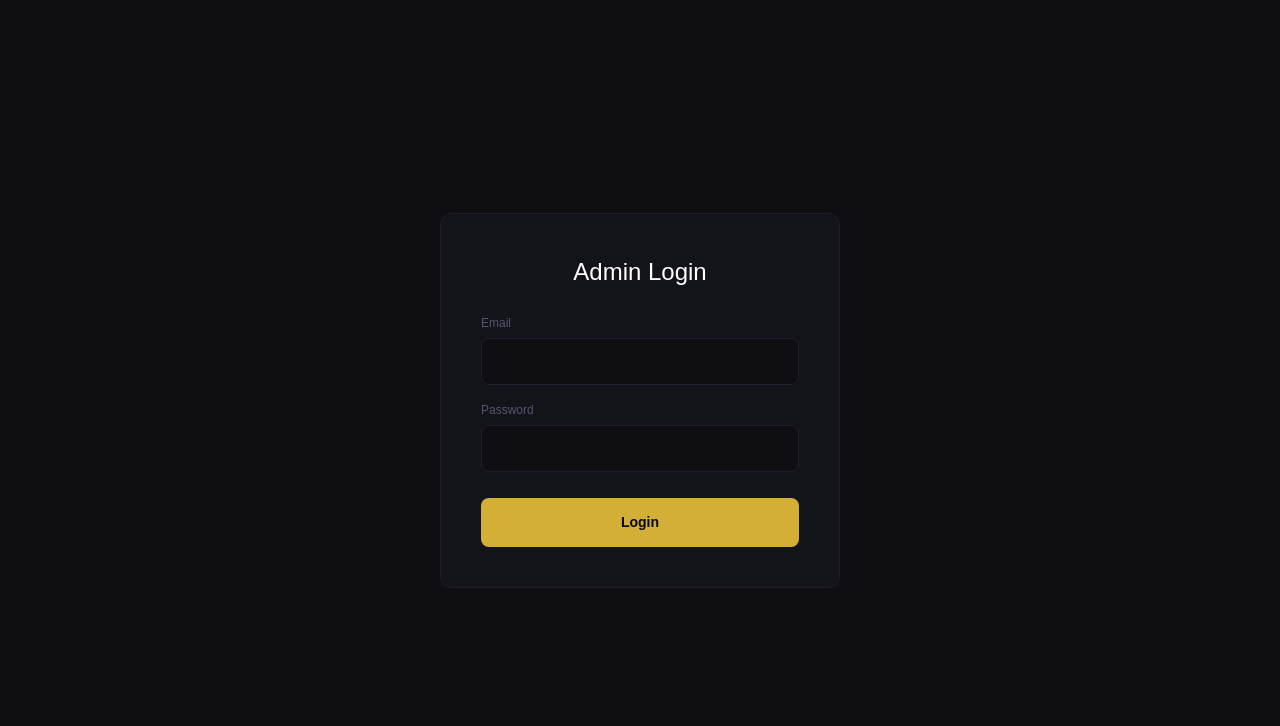
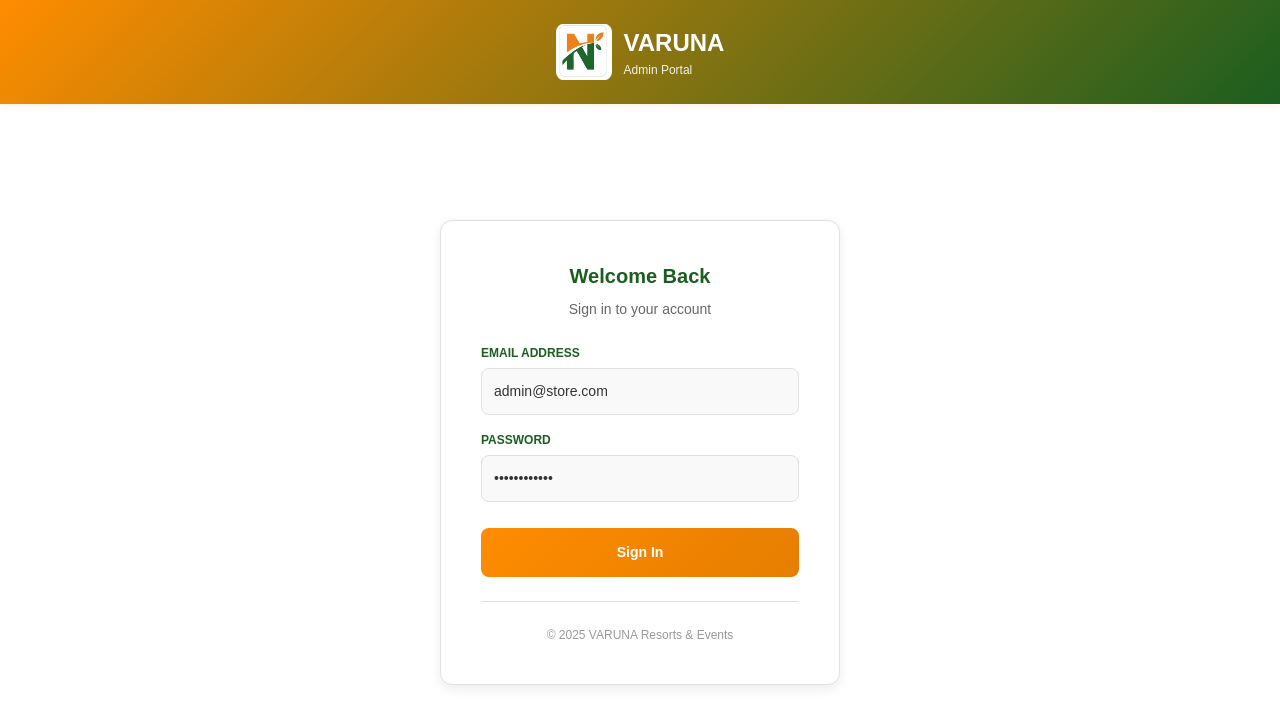
Before and after one commit to shareefcr7/nadva-admin, a Next.js app: page /login in a window 1280 px wide. Shown: the top 726 px of the page. Built offline with nearby package versions, Linux system fonts and the light colour scheme; no server answers.

Commit message:
Update admin dashboard to light theme

```diff
--- a/components/Sidebar.tsx
+++ b/components/Sidebar.tsx
@@ -84,18 +84,18 @@ export default function Sidebar({ isSidebarOpen, setIsSidebarOpen }: SidebarProp
           top: 0;
           width: 240px;
           height: 100vh;
-          background: #13131a;
-          border-right: 1px solid #1e1e2e;
+          background: #ffffff;
+          border-right: 2px solid #FF8C00;
           display: flex;
           flex-direction: column;
-          padding: 28px 0;
+          padding: 0;
           transform: translateX(-100%);
           transition: transform 0.3s ease-out;
           z-index: 50;
           pointer-events: auto;
           overflow-y: auto;
           font-family: 'DM Sans', sans-serif;
-          box-shadow: 2px 0 15px rgba(0, 0, 0, 0.4);
+          box-shadow: 2px 0 8px rgba(255, 140, 0, 0.1);
         }
 
         .sidebar.open {
@@ -111,7 +111,7 @@ export default function Sidebar({ isSidebarOpen, setIsSidebarOpen }: SidebarProp
             height: 100%;
             transform: translateX(0);
             z-index: auto;
-            border-right: 1px solid #1e1e2e;
+            border-right: 2px solid #FF8C00;
             box-shadow: none;
             flex-shrink: 0;
           }
@@ -127,44 +127,60 @@ export default function Sidebar({ isSidebarOpen, setIsSidebarOpen }: SidebarProp
 
         /* Sidebar header/logo */
         .sidebar-header {
-          padding: 0 24px 32px;
-          border-bottom: 1px solid #1e1e2e;
+          padding: 20px 16px;
+          border-bottom: 2px solid #FF8C00;
+          background: linear-gradient(135deg, #FF8C00 0%, #1B5E20 100%);
+          display: flex;
+          align-items: center;
+          gap: 10px;
+        }
+
+        .sidebar-logo-icon {
+          width: 48px;
+          height: 48px;
+          border-radius: 6px;
+          flex-shrink: 0;
+          overflow: hidden;
+          background: #ffffff;
         }
 
         .sidebar-logo {
           font-family: 'Syne', sans-serif;
-          font-size: 20px;
+          font-size: 16px;
           font-weight: 800;
           letter-spacing: -0.02em;
-          color: #e8e8f0;
+          color: #ffffff;
           margin: 0;
+          line-height: 1.2;
         }
 
         .sidebar-logo-accent {
-          color: #D4AF37;
+          color: #ffffff;
         }
 
         .sidebar-subtext {
-          font-size: 11px;
-          color: #44445a;
-          margin-top: 2px;
+          font-size: 10px;
+          color: #ffffff;
+          margin-top: 0;
           font-weight: 500;
           letter-spacing: 0.06em;
+          opacity: 0.9;
         }
 
         /* Navigation section */
         .sidebar-nav {
-          margin-top: 20px;
+          margin-top: 0;
           flex: 1;
           overflow-y: auto;
+          padding-top: 12px;
         }
 
         .sidebar-nav-label {
           font-size: 10px;
           font-weight: 700;
           letter-spacing: 0.12em;
-          color: #33334a;
-          padding: 0 24px 10px;
+          color: #CCCCCC;
+          padding: 12px 16px 8px;
           text-transform: uppercase;
         }
 
@@ -173,35 +189,35 @@ export default function Sidebar({ isSidebarOpen, setIsSidebarOpen }: SidebarProp
           display: flex;
           align-items: center;
           gap: 12px;
-          padding: 12px 24px;
+          padding: 12px 16px;
           cursor: pointer;
           font-family: 'DM Sans', sans-serif;
           font-size: 14px;
           font-weight: 500;
-          color: #666680;
+          color: #666666;
           border-left: 3px solid transparent;
           transition: all 0.18s ease;
           user-select: none;
           letter-spacing: 0.01em;
-          margin: 0 12px;
-          border-radius: 0 8px 8px 0;
+          margin: 0 8px;
+          border-radius: 0 6px 6px 0;
         }
 
         .nav-item:hover {
-          color: #c4c4e0;
-          background: #1a1a26;
-          border-left-color: #D4AF37;
+          color: #FF8C00;
+          background: #fff5f0;
+          border-left-color: #FF8C00;
         }
 
         .nav-item.active {
-          color: #D4AF37;
-          background: linear-gradient(90deg, rgba(212, 175, 55, 0.15) 0%, transparent 100%);
-          border-left-color: #D4AF37;
+          color: #FF8C00;
+          background: #fff5f0;
+          border-left-color: #FF8C00;
           font-weight: 600;
         }
 
         .nav-item.active svg {
-          color: #D4AF37;
+          color: #FF8C00;
         }
 
         .nav-item svg {
@@ -212,9 +228,10 @@ export default function Sidebar({ isSidebarOpen, setIsSidebarOpen }: SidebarProp
 
         /* Sidebar footer */
         .sidebar-footer {
-          padding: 20px 24px;
-          border-top: 1px solid #1e1e2e;
+          padding: 16px;
+          border-top: 2px solid #FF8C00;
           margin-top: auto;
+          background: linear-gradient(135deg, #fff9f5 0%, #f5faf8 100%);
         }
 
         .user-profile {
@@ -228,7 +245,7 @@ export default function Sidebar({ isSidebarOpen, setIsSidebarOpen }: SidebarProp
           width: 32px;
           height: 32px;
           border-radius: 50%;
-          background: linear-gradient(135deg, #b8932c, #D4AF37);
+          background: linear-gradient(135deg, #FF8C00, #1B5E20);
           display: flex;
           align-items: center;
           justify-content: center;
@@ -246,7 +263,7 @@ export default function Sidebar({ isSidebarOpen, setIsSidebarOpen }: SidebarProp
         .user-name {
           font-size: 13px;
           font-weight: 600;
-          color: #c4c4e0;
+          color: #1B5E20;
           margin: 0;
           white-space: nowrap;
           overflow: hidden;
@@ -255,7 +272,7 @@ export default function Sidebar({ isSidebarOpen, setIsSidebarOpen }: SidebarProp
 
         .user-email {
           font-size: 11px;
-          color: #44445a;
+          color: #999999;
           margin: 0;
           white-space: nowrap;
           overflow: hidden;
@@ -263,12 +280,12 @@ export default function Sidebar({ isSidebarOpen, setIsSidebarOpen }: SidebarProp
         }
 
         .logout-btn {
-          padding: 12px 24px;
+          padding: 12px 16px;
           cursor: pointer;
-          color: #666680;
+          color: #666666;
           border: none;
           background: transparent;
-          border-radius: 8px;
+          border-radius: 6px;
           transition: all 0.2s ease;
           font-size: 14px;
           font-weight: 500;
@@ -278,12 +295,12 @@ export default function Sidebar({ isSidebarOpen, setIsSidebarOpen }: SidebarProp
         }
 
         .logout-btn:hover {
-          color: #ff6666;
-          background: rgba(255, 68, 68, 0.05);
+          color: #FF8C00;
+          background: #fff5f0;
         }
 
         .logout-btn:active {
-          background: rgba(255, 68, 68, 0.1);
+          background: #ffede0;
         }
 
         /* Mobile adjustments */
@@ -318,12 +335,12 @@ export default function Sidebar({ isSidebarOpen, setIsSidebarOpen }: SidebarProp
         }
 
         .sidebar::-webkit-scrollbar-thumb {
-          background: #2a2a38;
+          background: #FF8C00;
           border-radius: 4px;
         }
 
         .sidebar::-webkit-scrollbar-thumb:hover {
-          background: #3a3a48;
+          background: #E67E00;
         }
       `}</style>
 
@@ -338,10 +355,13 @@ export default function Sidebar({ isSidebarOpen, setIsSidebarOpen }: SidebarProp
       <aside className={`sidebar${isSidebarOpen ? " open" : ""}`} role="navigation">
         {/* Logo Section */}
         <div className="sidebar-header">
-          <h1 className="sidebar-logo">
-            AD<span className="sidebar-logo-accent">MIN</span>
-          </h1>
-          <p className="sidebar-subtext">CONTROL PANEL</p>
+          <div className="sidebar-logo-icon">
+            <img src="/images/logo.jpg" alt="VARUNA" style={{ width: '100%', height: '100%', objectFit: 'contain' }} />
+          </div>
+          <div>
+            <h1 className="sidebar-logo">VARUNA</h1>
+            <p className="sidebar-subtext">ADMIN</p>
+          </div>
         </div>
 
         {/* Navigation */}
--- a/src/app/login/page.tsx
+++ b/src/app/login/page.tsx
@@ -4,8 +4,8 @@ import { useRouter } from "next/navigation";
 
 export default function LoginPage() {
   const router = useRouter();
-  const [email, setEmail] = useState("");
-  const [password, setPassword] = useState("");
+  const [email, setEmail] = useState("admin@store.com");
+  const [password, setPassword] = useState("PASSWORD#123");
   const [error, setError] = useState("");
   const [loading, setLoading] = useState(false);
   const [checking, setChecking] = useState(true);
@@ -20,7 +20,7 @@ export default function LoginPage() {
     }
   }, [router]);
 
-  if (checking) return <div style={{ background: "#0f0f13", height: "100vh" }} />;
+  if (checking) return <div style={{ background: "#ffffff", height: "100vh" }} />;
 
   const handleLogin = async (e: React.FormEvent) => {
     e.preventDefault();
@@ -42,7 +42,6 @@ export default function LoginPage() {
 
       if (data.token) {
         localStorage.setItem("token", data.token);
-        // localStorage.setItem("user", JSON.stringify(data.user));
         router.push("/admin/categories");
       }
     } catch (err: unknown) {
@@ -59,68 +58,176 @@ export default function LoginPage() {
   return (
     <div style={{
       display: "flex",
+      flexDirection: "column",
+      minHeight: "100vh",
+      background: "#ffffff",
+      fontFamily: "'DM Sans', sans-serif"
+    }}>
+      {/* HEADER SECTION - Orange & Green */}
+      <header style={{
+        background: "linear-gradient(135deg, #FF8C00 0%, #1B5E20 100%)",
+        padding: "24px 20px",
+        boxShadow: "0 2px 8px rgba(255, 140, 0, 0.1)",
+        display: "flex",
         alignItems: "center",
         justifyContent: "center",
-      height: "100vh",
-      background: "#0f0f13",
-      fontFamily: "'DM Sans', sans-serif"
+        gap: "12px"
+      }}>
+        {/* NADAV N Logo Placeholder */}
+        <div style={{
+          width: "56px",
+          height: "56px",
+          background: "#ffffff",
+          borderRadius: "8px",
+          display: "flex",
+          alignItems: "center",
+          justifyContent: "center",
+          overflow: "hidden"
+        }}>
+          <img src="/images/logo.jpg" alt="VARUNA" style={{ width: '100%', height: '100%', objectFit: 'contain' }} />
+        </div>
+        <div>
+          <h1 style={{
+            color: "#ffffff",
+            margin: 0,
+            fontSize: "24px",
+            fontWeight: 800,
+            fontFamily: "'Syne', sans-serif"
+          }}>
+            VARUNA
+          </h1>
+          <p style={{
+            color: "#ffffff",
+            margin: 0,
+            fontSize: "12px",
+            fontWeight: 500,
+            opacity: 0.9
+          }}>
+            Admin Portal
+          </p>
+        </div>
+      </header>
+
+      {/* LOGIN FORM SECTION */}
+      <div style={{
+        display: "flex",
+        alignItems: "center",
+        justifyContent: "center",
+        flex: 1,
+        padding: "40px 20px"
       }}>
         <div style={{
-        background: "#13131a",
+          background: "#ffffff",
           padding: "40px",
           borderRadius: "12px",
-        border: "1px solid #1e1e2e",
+          border: "1px solid #e0e0e0",
           width: "100%",
-        maxWidth: "400px"
+          maxWidth: "400px",
+          boxShadow: "0 4px 12px rgba(0, 0, 0, 0.08)"
         }}>
-        <h1 style={{ color: "#fff", marginBottom: "24px", fontFamily: "'Syne', sans-serif", fontSize: "24px", textAlign: "center" }}>
-          Admin Login
-        </h1>
+          <h2 style={{
+            color: "#1B5E20",
+            marginBottom: "8px",
+            fontFamily: "'Syne', sans-serif",
+            fontSize: "20px",
+            textAlign: "center",
+            fontWeight: 700
+          }}>
+            Welcome Back
+          </h2>
+          <p style={{
+            color: "#666666",
+            marginBottom: "24px",
+            fontFamily: "'DM Sans', sans-serif",
+            fontSize: "14px",
+            textAlign: "center",
+            margin: "0 0 24px 0"
+          }}>
+            Sign in to your account
+          </p>
 
           {error && (
-          <div style={{ background: "#ef444420", color: "#ef4444", padding: "12px", borderRadius: "8px", marginBottom: "20px", fontSize: "14px" }}>
+            <div style={{
+              background: "#ffebee",
+              color: "#c62828",
+              padding: "12px",
+              borderRadius: "8px",
+              marginBottom: "20px",
+              fontSize: "14px",
+              border: "1px solid #ef5350"
+            }}>
               {error}
             </div>
           )}
 
           <form onSubmit={handleLogin} style={{ display: "flex", flexDirection: "column", gap: "16px" }}>
             <div>
-            <label style={{ display: "block", color: "#555570", fontSize: "12px", marginBottom: "6px" }}>Email</label>
+              <label style={{
+                display: "block",
+                color: "#1B5E20",
+                fontSize: "12px",
+                marginBottom: "6px",
+                fontWeight: 600,
+                textTransform: "uppercase"
+              }}>
+                Email Address
+              </label>
               <input
                 type="email"
                 value={email}
                 onChange={(e) => setEmail(e.target.value)}
                 required
+                placeholder="admin@store.com"
                 style={{
                   width: "100%",
                   padding: "12px",
-                background: "#0f0f13",
-                border: "1px solid #1e1e2e",
+                  background: "#f9f9f9",
+                  border: "1px solid #e0e0e0",
                   borderRadius: "8px",
-                color: "#e8e8f0",
+                  color: "#333333",
                   fontSize: "14px",
-                outline: "none"
+                  outline: "none",
+                  fontFamily: "'DM Sans', sans-serif",
+                  boxSizing: "border-box",
+                  transition: "border-color 0.2s"
                 }}
+                onFocus={(e) => e.target.style.borderColor = "#FF8C00"}
+                onBlur={(e) => e.target.style.borderColor = "#e0e0e0"}
               />
             </div>
 
             <div>
-            <label style={{ display: "block", color: "#555570", fontSize: "12px", marginBottom: "6px" }}>Password</label>
+              <label style={{
+                display: "block",
+                color: "#1B5E20",
+                fontSize: "12px",
+                marginBottom: "6px",
+                fontWeight: 600,
+                textTransform: "uppercase"
+              }}>
+                Password
+              </label>
               <input
                 type="password"
                 value={password}
                 onChange={(e) => setPassword(e.target.value)}
                 required
+                placeholder="••••••••"
                 style={{
                   width: "100%",
                   padding: "12px",
-                background: "#0f0f13",
-                border: "1px solid #1e1e2e",
+                  background: "#f9f9f9",
+                  border: "1px solid #e0e0e0",
                   borderRadius: "8px",
-                color: "#e8e8f0",
+                  color: "#333333",
                   fontSize: "14px",
-                outline: "none"
+                  outline: "none",
+                  fontFamily: "'DM Sans', sans-serif",
+                  boxSizing: "border-box",
+                  transition: "border-color 0.2s"
                 }}
+                onFocus={(e) => e.target.style.borderColor = "#FF8C00"}
+                onBlur={(e) => e.target.style.borderColor = "#e0e0e0"}
               />
             </div>
 
@@ -129,20 +236,40 @@ export default function LoginPage() {
               disabled={loading}
               style={{
                 padding: "14px",
-              background: "#D4AF37",
-              color: "#070707",
+                background: loading ? "#FF8C00" : "linear-gradient(135deg, #FF8C00 0%, #E67E00 100%)",
+                color: "#ffffff",
                 border: "none",
                 borderRadius: "8px",
                 fontSize: "14px",
                 fontWeight: 600,
                 cursor: loading ? "not-allowed" : "pointer",
                 marginTop: "10px",
-              opacity: loading ? 0.7 : 1
+                opacity: loading ? 0.7 : 1,
+                transition: "all 0.3s",
+                fontFamily: "'DM Sans', sans-serif"
               }}
+              onMouseEnter={(e) => !loading && (e.currentTarget.style.transform = "translateY(-2px)")}
+              onMouseLeave={(e) => (e.currentTarget.style.transform = "translateY(0)")}
             >
-            {loading ? "Logging in..." : "Login"}
+              {loading ? "Signing in..." : "Sign In"}
             </button>
           </form>
+
+          <div style={{
+            marginTop: "24px",
+            paddingTop: "24px",
+            borderTop: "1px solid #e0e0e0",
+            textAlign: "center"
+          }}>
+            <p style={{
+              color: "#999999",
+              fontSize: "12px",
+              margin: 0
+            }}>
+              © 2025 VARUNA Resorts & Events
+            </p>
+          </div>
+        </div>
       </div>
     </div>
   );
```
Also changed, not shown: NADAV_COLORS.css (added, +174 -0 lines), components/Banners.tsx (+22 -22 lines), components/Categories.tsx (+15 -15 lines), components/Products.tsx (+35 -35 lines), src/app/admin/layout.tsx (+7 -7 lines), src/app/layout.tsx (+6 -2 lines), public/images/logo.jpg (added). Lines whose indentation alone changed are shown as unchanged.
